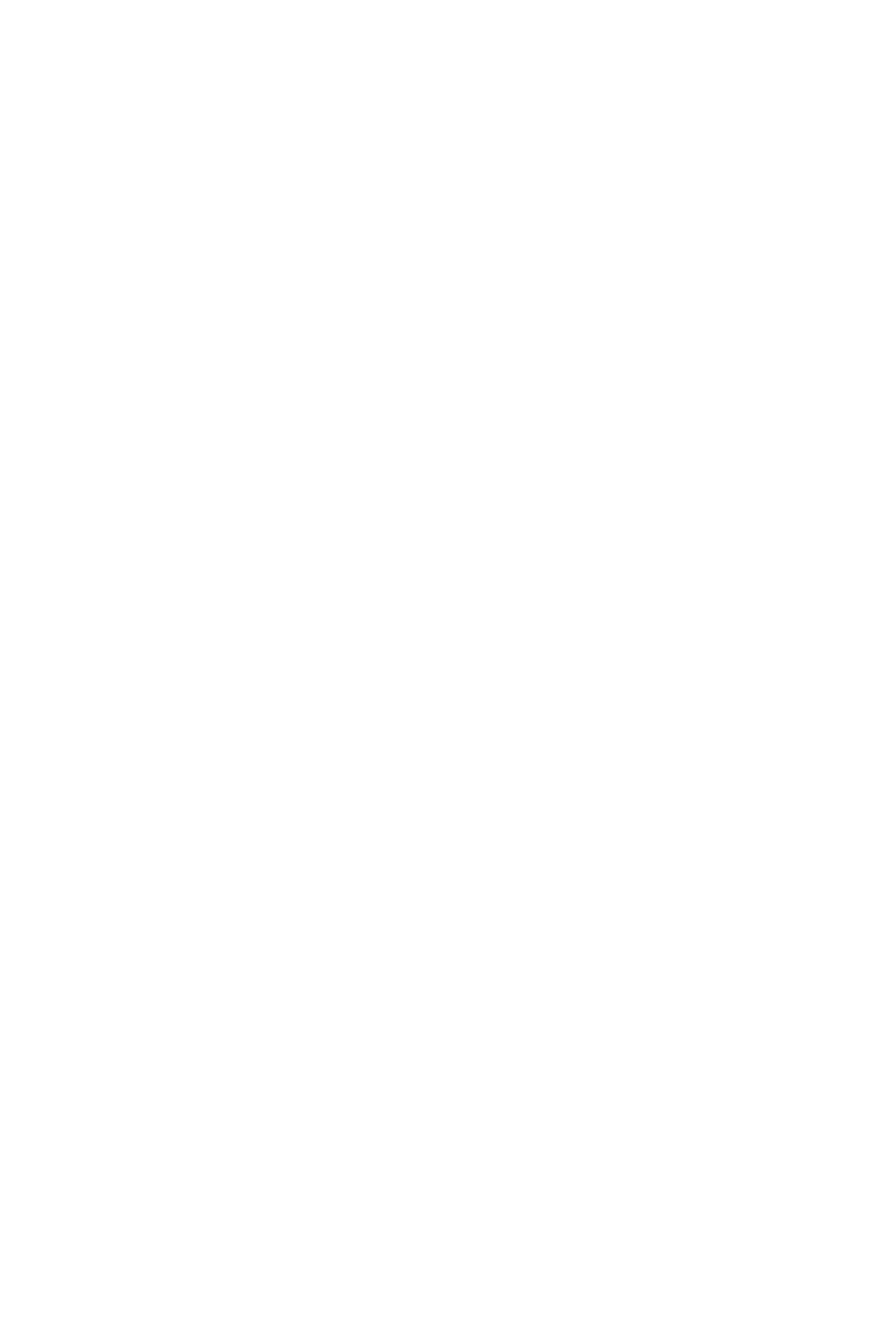
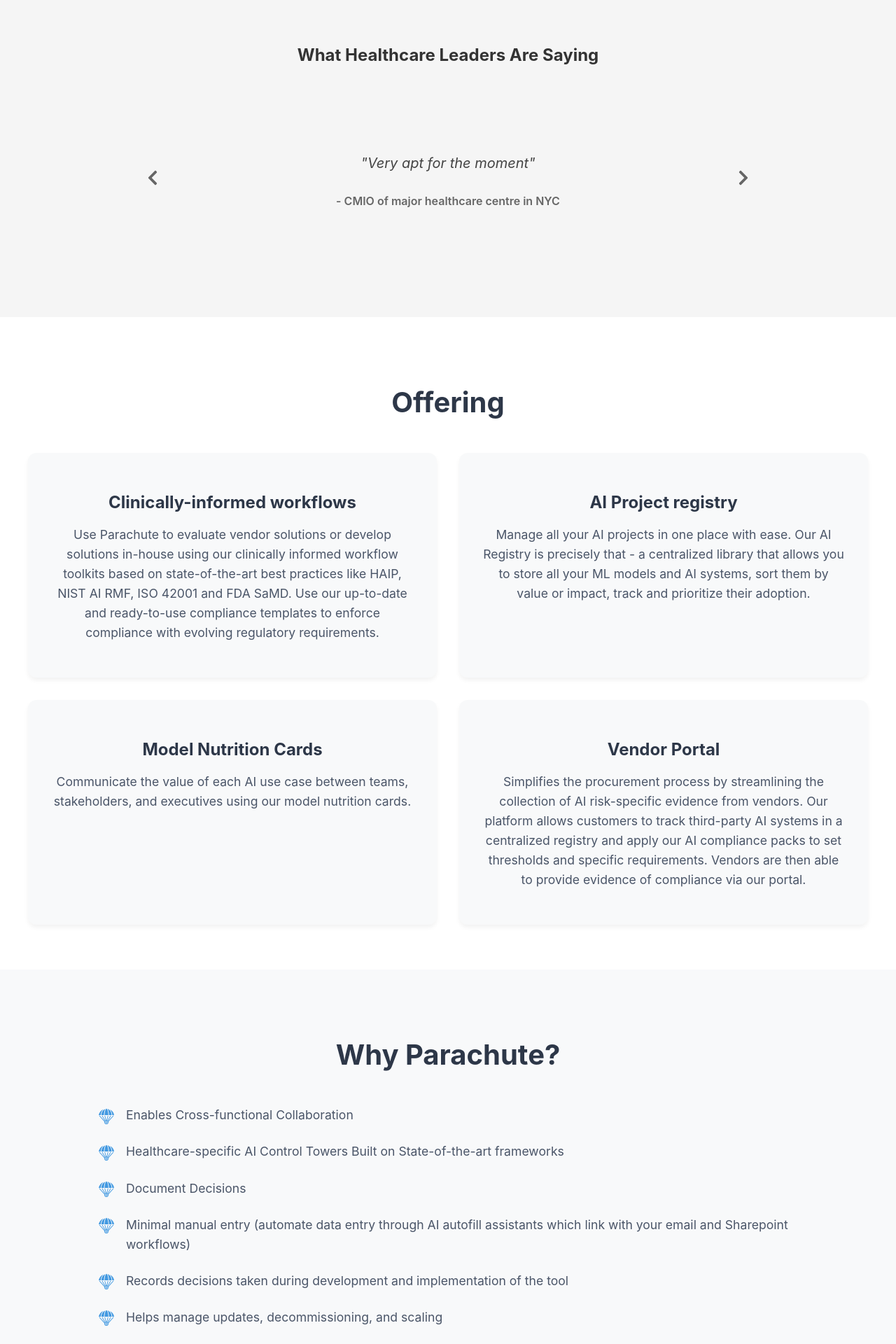
Before and after one commit to Systems-for-AI-Governance/parachute, a React (Create React App) app: page / in a window 1280 px wide. Shown: the part 820-2740 px from the top of the page at 70% size. Before the commit the page ends 800 px from the top, so only its background shows below. Built offline with nearby package versions, Linux system fonts and the light colour scheme.

Commit message:
Changes to website

```diff
--- a/src/App.css
+++ b/src/App.css
@@ -187,3 +187,190 @@
   color: #4299e1;
   margin-bottom: 1rem;
 }
+
+.testimonials-section {
+  padding: 4rem 2rem;
+  background-color: #f5f5f5;
+  text-align: center;
+}
+
+.testimonials-section h2 {
+  margin-bottom: 2rem;
+  color: #333;
+}
+
+.testimonial-carousel {
+  display: flex;
+  align-items: center;
+  justify-content: center;
+  max-width: 900px;
+  margin: 0 auto;
+  padding: 2rem;
+}
+
+.testimonial-content {
+  flex: 1;
+  padding: 0 2rem;
+  min-height: 200px;
+  display: flex;
+  flex-direction: column;
+  justify-content: center;
+}
+
+.quote {
+  font-size: 1.25rem;
+  font-style: italic;
+  margin-bottom: 1rem;
+  color: #444;
+}
+
+.author {
+  font-weight: 600;
+  color: #666;
+}
+
+.carousel-btn {
+  background: none;
+  border: none;
+  font-size: 1.5rem;
+  color: #666;
+  cursor: pointer;
+  padding: 1rem;
+  transition: color 0.3s ease;
+}
+
+.carousel-btn:hover {
+  color: #333;
+}
+
+.offerings-section {
+  padding: 4rem 2rem;
+  background-color: white;
+}
+
+.offerings-section h2 {
+  text-align: center;
+  color: #2d3748;
+  font-size: 2.5rem;
+  margin-bottom: 3rem;
+}
+
+.offerings-grid {
+  display: grid;
+  grid-template-columns: repeat(2, 1fr);
+  gap: 2rem;
+  max-width: 1200px;
+  margin: 0 auto;
+}
+
+.offering-card {
+  background-color: #f8f9fa;
+  padding: 2rem;
+  border-radius: 12px;
+  box-shadow: 0 4px 6px rgba(0, 0, 0, 0.05);
+  transition: transform 0.3s ease, box-shadow 0.3s ease;
+}
+
+.offering-card:hover {
+  transform: translateY(-5px);
+  box-shadow: 0 6px 12px rgba(0, 0, 0, 0.1);
+}
+
+.offering-card h3 {
+  color: #2d3748;
+  font-size: 1.5rem;
+  margin-bottom: 1rem;
+}
+
+.offering-card p {
+  color: #4a5568;
+  line-height: 1.6;
+  font-size: 1.1rem;
+}
+
+@media (max-width: 768px) {
+  .offerings-grid {
+    grid-template-columns: 1fr;
+  }
+
+  .offerings-section {
+    padding: 3rem 1rem;
+  }
+
+  .offerings-section h2 {
+    font-size: 2rem;
+    margin-bottom: 2rem;
+  }
+
+  .offering-card h3 {
+    font-size: 1.3rem;
+  }
+
+  .offering-card p {
+    font-size: 1rem;
+  }
+}
+
+.why-parachute-section {
+  padding: 4rem 2rem;
+  background-color: #f8f9fa;
+}
+
+.why-parachute-section h2 {
+  text-align: center;
+  color: #2d3748;
+  font-size: 2.5rem;
+  margin-bottom: 3rem;
+}
+
+.why-parachute-points {
+  max-width: 1000px;
+  margin: 0 auto;
+  display: flex;
+  flex-direction: column;
+  gap: 1.5rem;
+}
+
+.point {
+  display: flex;
+  align-items: flex-start;
+  gap: 1rem;
+  text-align: left;
+}
+
+.point-icon {
+  color: #4299e1;
+  font-size: 1.5rem;
+  flex-shrink: 0;
+  margin-top: 0.2rem;
+}
+
+.point p {
+  color: #4a5568;
+  font-size: 1.1rem;
+  line-height: 1.6;
+  margin: 0;
+}
+
+@media (max-width: 768px) {
+  .why-parachute-section {
+    padding: 3rem 1rem;
+  }
+
+  .why-parachute-section h2 {
+    font-size: 2rem;
+    margin-bottom: 2rem;
+  }
+
+  .point {
+    gap: 0.75rem;
+  }
+
+  .point p {
+    font-size: 1rem;
+  }
+
+  .point-icon {
+    font-size: 1.25rem;
+  }
+}
--- a/src/App.js
+++ b/src/App.js
@@ -3,8 +3,84 @@
 import { FaGithub } from "react-icons/fa";
 // Import parachute icon
 import { GiParachute } from "react-icons/gi"; // Most literal parachute icon
+import { useState } from "react";
+import { FaChevronLeft, FaChevronRight } from "react-icons/fa";
 
 function App() {
+  const testimonials = [
+    {
+      quote: "Very apt for the moment",
+      author: "CMIO of major healthcare centre in NYC",
+    },
+    {
+      quote:
+        "Parachute's lifecycle management implementation is especially important as we look at a top down view of AI governance",
+      author: "CIO of a major NYC healthcare provider",
+    },
+    {
+      quote: "Great complement to the new ML monitoring tools we're deploying",
+      author: "CIO of a major NYC healthcare provider",
+    },
+    {
+      quote:
+        "This system can be used not just for AI but to replace our old Jurassic GRC software.",
+      author: "CIO of one of the largest academic medical centres in the US",
+    },
+    {
+      quote: "So Needed",
+      author: "CMIO of major healthcare centre in Boston",
+    },
+  ];
+
+  const [currentTestimonial, setCurrentTestimonial] = useState(0);
+
+  const nextTestimonial = () => {
+    setCurrentTestimonial((prev) =>
+      prev === testimonials.length - 1 ? 0 : prev + 1
+    );
+  };
+
+  const prevTestimonial = () => {
+    setCurrentTestimonial((prev) =>
+      prev === 0 ? testimonials.length - 1 : prev - 1
+    );
+  };
+
+  const offerings = [
+    {
+      title: "Clinically-informed workflows",
+      description:
+        "Use Parachute to evaluate vendor solutions or develop solutions in-house using our clinically informed workflow toolkits based on state-of-the-art best practices like HAIP, NIST AI RMF, ISO 42001 and FDA SaMD. Use our up-to-date and ready-to-use compliance templates to enforce compliance with evolving regulatory requirements.",
+    },
+    {
+      title: "AI Project registry",
+      description:
+        "Manage all your AI projects in one place with ease. Our AI Registry is precisely that - a centralized library that allows you to store all your ML models and AI systems, sort them by value or impact, track and prioritize their adoption.",
+    },
+    {
+      title: "Model Nutrition Cards",
+      description:
+        "Communicate the value of each AI use case between teams, stakeholders, and executives using our model nutrition cards.",
+    },
+    {
+      title: "Vendor Portal",
+      description:
+        "Simplifies the procurement process by streamlining the collection of AI risk-specific evidence from vendors. Our platform allows customers to track third-party AI systems in a centralized registry and apply our AI compliance packs to set thresholds and specific requirements. Vendors are then able to provide evidence of compliance via our portal.",
+    },
+  ];
+
+  const whyParachutePoints = [
+    "Enables Cross-functional Collaboration",
+    "Healthcare-specific AI Control Towers Built on State-of-the-art frameworks",
+    "Document Decisions",
+    "Minimal manual entry (automate data entry through AI autofill assistants which link with your email and Sharepoint workflows)",
+    "Records decisions taken during development and implementation of the tool",
+    "Helps manage updates, decommissioning, and scaling",
+    "Provides multiple checkpoints for ensuring validity of the AI solution",
+    "Provides model cards and user manuals as a by-product to ensure appropriate use in keeping with ONC's HTI-1 DSI requirements",
+    "Provides detailed audit trails and compliance workflows to meet evolving regulatory standards like FDA SaMD",
+  ];
+
   return (
     <div className="App">
       <nav className="navbar">
@@ -46,6 +122,45 @@
           </div>
         </div>
       </div>
+      <div className="testimonials-section">
+        <h2>What Healthcare Leaders Are Saying</h2>
+        <div className="testimonial-carousel">
+          <button className="carousel-btn prev" onClick={prevTestimonial}>
+            <FaChevronLeft />
+          </button>
+          <div className="testimonial-content">
+            <p className="quote">"{testimonials[currentTestimonial].quote}"</p>
+            <p className="author">
+              - {testimonials[currentTestimonial].author}
+            </p>
+          </div>
+          <button className="carousel-btn next" onClick={nextTestimonial}>
+            <FaChevronRight />
+          </button>
+        </div>
+      </div>
+      <div className="offerings-section">
+        <h2>Offering</h2>
+        <div className="offerings-grid">
+          {offerings.map((offering, index) => (
+            <div key={index} className="offering-card">
+              <h3>{offering.title}</h3>
+              <p>{offering.description}</p>
+            </div>
+          ))}
+        </div>
+      </div>
+      <div className="why-parachute-section">
+        <h2>Why Parachute?</h2>
+        <div className="why-parachute-points">
+          {whyParachutePoints.map((point, index) => (
+            <div key={index} className="point">
+              <GiParachute className="point-icon" />
+              <p>{point}</p>
+            </div>
+          ))}
+        </div>
+      </div>
     </div>
   );
 }
```
